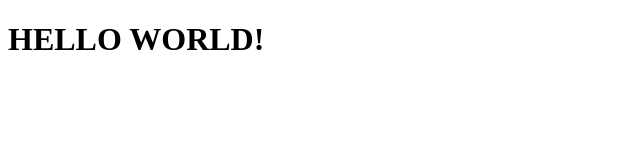
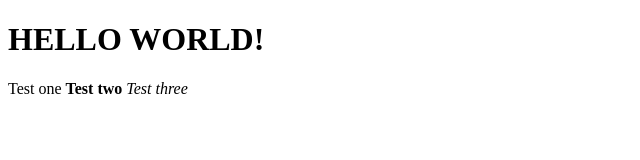
Before and after one commit to nben2021/html-boilerplate, a plain HTML site: page index.html in a window 1280 px wide. Shown: the whole page, without its empty margins (0-640 px from the left). Drawn offline with Linux system fonts and the light colour scheme.

Commit message:
Add strong, em, and comment element

```diff
--- a/index.html
+++ b/index.html
@@ -8,5 +8,6 @@
 </head>
 <body>
     <h1>HELLO WORLD!</h1>
+    <p>Test one <strong> Test two</strong> <em>Test three</em></p> <!-- first comment-->
 </body>
 </html>
```
